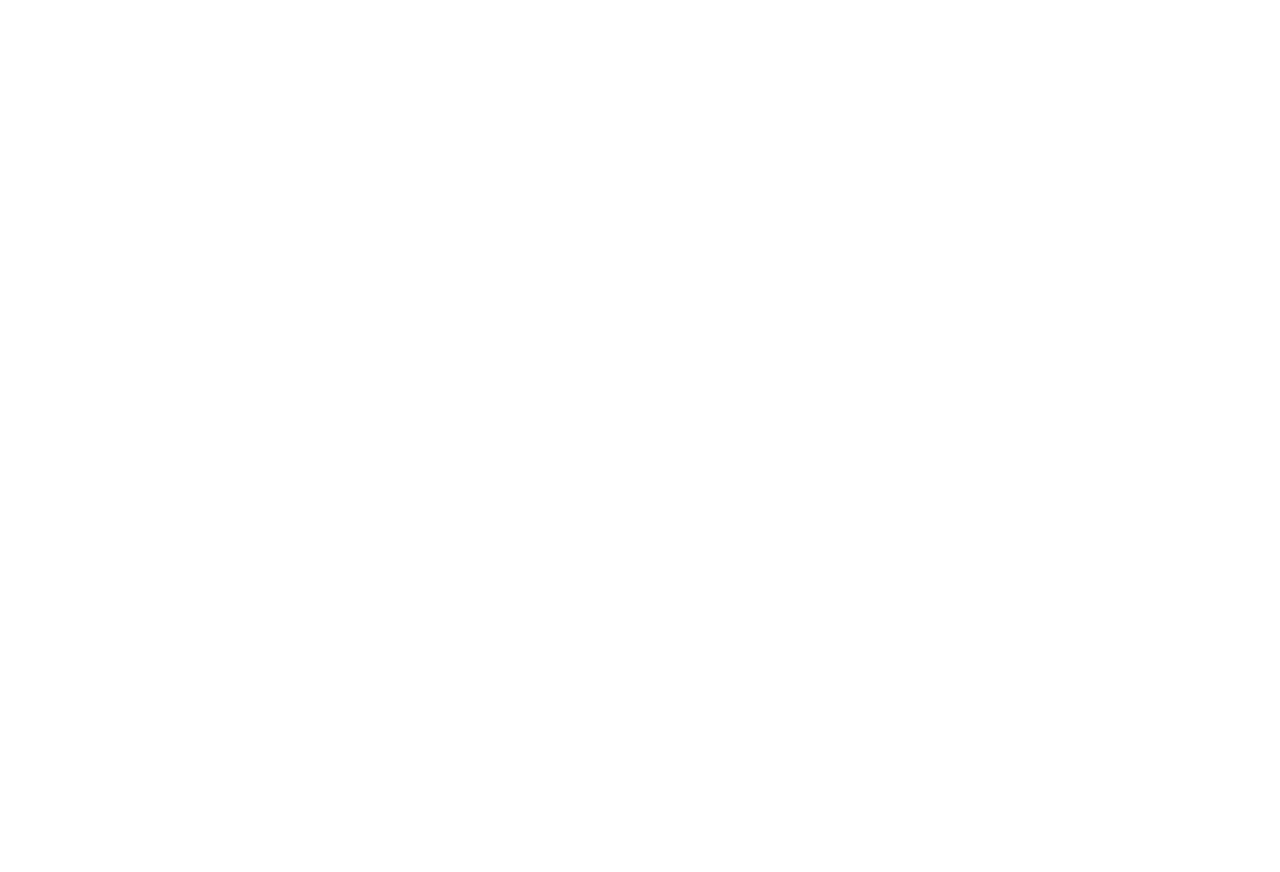
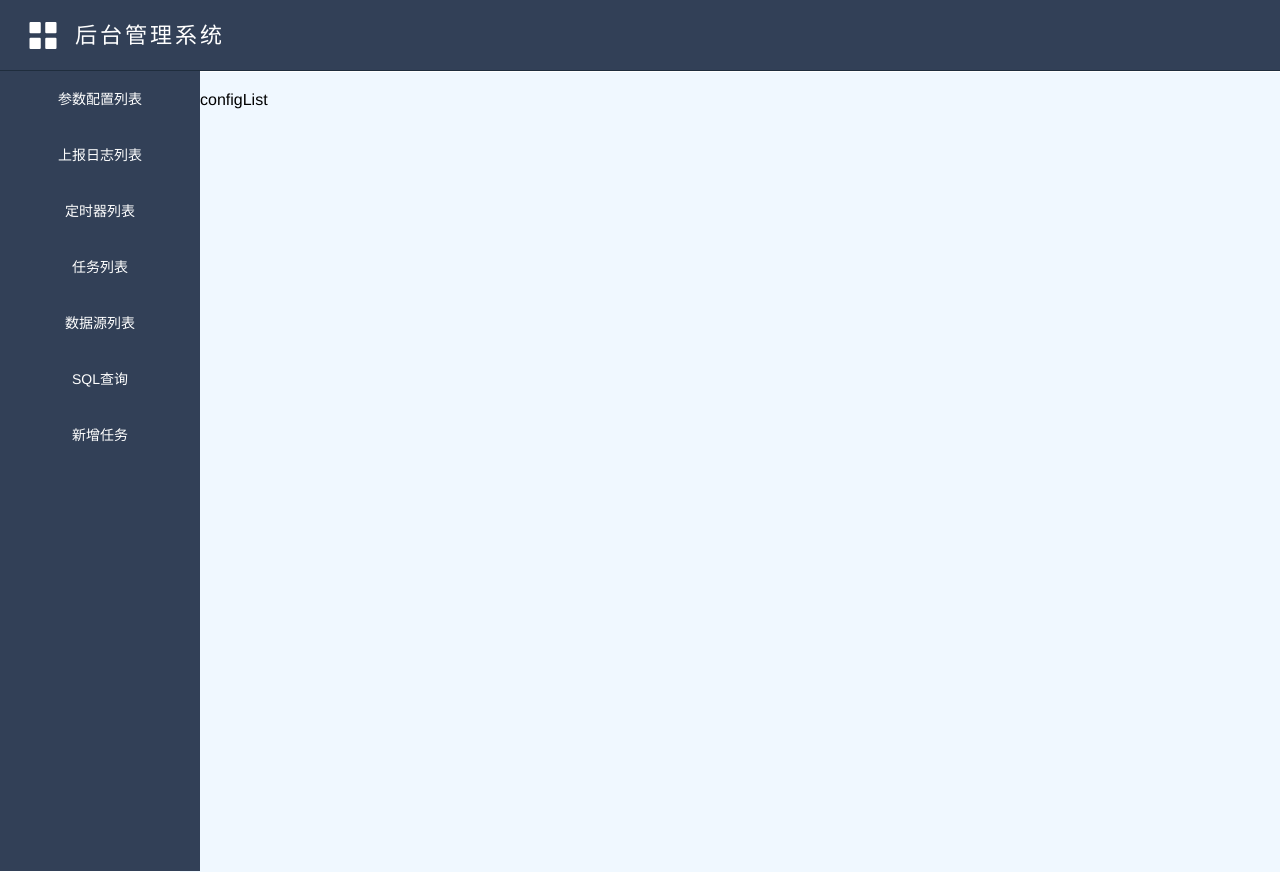
Before and after one commit to fanxunran/agent, a Vue app: page /#/index/configList in a window 1280 px wide. Before the commit the page ends 800 px from the top, so only its background shows below. Built offline with nearby package versions, Linux system fonts and the light colour scheme.

Commit message:
菜单功能完善

```diff
--- a/src/components/AsideBar.vue
+++ b/src/components/AsideBar.vue
@@ -1,48 +1,53 @@
 <template>
   <el-menu
     default-active="1"
-    class="el-menu-vertical-demo"
-    @open="handleOpen"
     background-color="#324057"
     text-color="#fff"
-    active-text-color="#409EFF">
-    <el-menu-item index="1">
-      <span slot="title">参数配置列表</span>
-    </el-menu-item>
-    <el-menu-item index="2">
-      <span slot="title">上报日志列表</span>
-    </el-menu-item>
-    <el-menu-item index="3">
-      <span slot="title">定时器列表</span>
-    </el-menu-item>
-    <el-menu-item index="4">
-      <span slot="title">任务列表</span>
-    </el-menu-item>
-    <el-menu-item index="5">
-      <span slot="title">数据源列表</span>
-    </el-menu-item>
-    <el-menu-item index="6">
-      <span slot="title">SQL查询</span>
-    </el-menu-item>
-    <el-menu-item index="7">
-      <span slot="title">新增任务</span>
+    active-text-color="#409EFF"
+    class="el-menu-vertical-demo">
+    <el-menu-item v-for="(item,index) in menu"
+         :key="index"
+         class="side-menu"
+         :class="{'checked':checked===item.path}"
+         @click="jump(item)">
+      <p>{{item.label}}</p>
     </el-menu-item>
   </el-menu>
 </template>
 
 <script>
-  export default {
-    name: 'asideBar',
-    methods: {
-      handleOpen (){
+export default {
+  name: 'asideBar',
+  data() {
+    return {
+      checked: '/index/configList',
+      menu: [
+        { path: '/index/configList', label: '参数配置列表' },
+        { path: '/index/reportLog', label: '上报日志列表' },
+        { path: '/index/timerList', label: '定时器列表' },
+        { path: '/index/taskList', label: '任务列表' },
+        { path: '/index/dataSourceList', label: '数据源列表' },
+        { path: '/index/getDataSource', label: 'SQL查询' },
+        { path: '/index/addTask', label: '新增任务' }
+      ]
+    }
+  },
+  methods: {
+    handleOpen (){
 
-      }
-    }
+    },
+    jump(item) {
+      this.checked = item.path;
+      console.log('this.checked', this.checked);
+      this.$router.push({ path: item.path });
+    },
   }
+}
 </script>
 
 <style scoped>
 .el-menu{
   width: 200px;
+
 }
 </style>
--- /dev/null
+++ b/src/components/configList.vue
@@ -0,0 +1,13 @@
+<template>
+<div>configList</div>
+</template>
+
+<script>
+  export default {
+    name: 'configList'
+  }
+</script>
+
+<style scoped>
+
+</style>
--- a/src/components/index.vue
+++ b/src/components/index.vue
@@ -7,7 +7,9 @@
         <el-aside width="200px">
           <AsideBar></AsideBar>
         </el-aside>
-        <el-main>Main</el-main>
+        <el-main>
+          <router-view/>
+        </el-main>
       </el-container>
     </el-container>
 </template>
@@ -15,6 +17,7 @@
 <script>
 import AsideBar from '@/components/AsideBar';
 import Header from "@/components/Header";
+// import configList from "@/components/configList";
 export default {
   name: 'HelloWorld',
   components: {AsideBar, Header},
--- /dev/null
+++ b/src/components/reportLog.vue
@@ -0,0 +1,13 @@
+<template>
+<div>reportLog</div>
+</template>
+
+<script>
+  export default {
+    name: 'reportLog'
+  }
+</script>
+
+<style scoped>
+
+</style>
--- a/src/router/index.js
+++ b/src/router/index.js
@@ -1,15 +1,67 @@
 import Vue from 'vue'
 import Router from 'vue-router'
 import index from '@/components/index'
+// import configList from '@/components/configList'
+// import reportLog from '@/components/reportLog'
 
 Vue.use(Router)
 
 export default new Router({
   routes: [
     {
-      path: '/',
-      name: 'index',
-      component: index
+      path: "/",
+      redirect: "/index"
+    },
+    {
+      path: "/index",
+      name: "index",
+      meta: {title: "首页"},
+      component: () => import('../components/index.vue'),
+      redirect: "/index/configList",
+      children: [
+        {
+          path: "/index/configList",
+          name: "home",
+          component: () => import("../components/configList"),
+          meta: {title: "参数配置列表"}
+        },
+        {
+          path: "/index/reportLog",
+          name: "home",
+          component: () => import("../components/reportLog"),
+          meta: {title: "上报日志列表"}
+        },
+        {
+          path: "/index/reportLog",
+          name: "home",
+          component: () => import("../components/reportLog"),
+          meta: {title: "定时器列表"}
+        },
+        {
+          path: "/index/reportLog",
+          name: "home",
+          component: () => import("../components/reportLog"),
+          meta: {title: "任务列表"}
+        },
+        {
+          path: "/index/reportLog",
+          name: "home",
+          component: () => import("../components/reportLog"),
+          meta: {title: "数据源列表"}
+        },
+        {
+          path: "/index/reportLog",
+          name: "home",
+          component: () => import("../components/reportLog"),
+          meta: {title: "SQL查询"}
+        },
+        {
+          path: "/index/reportLog",
+          name: "home",
+          component: () => import("../components/reportLog"),
+          meta: {title: "新增任务"}
+        },
+      ]
     }
   ]
 })
```
